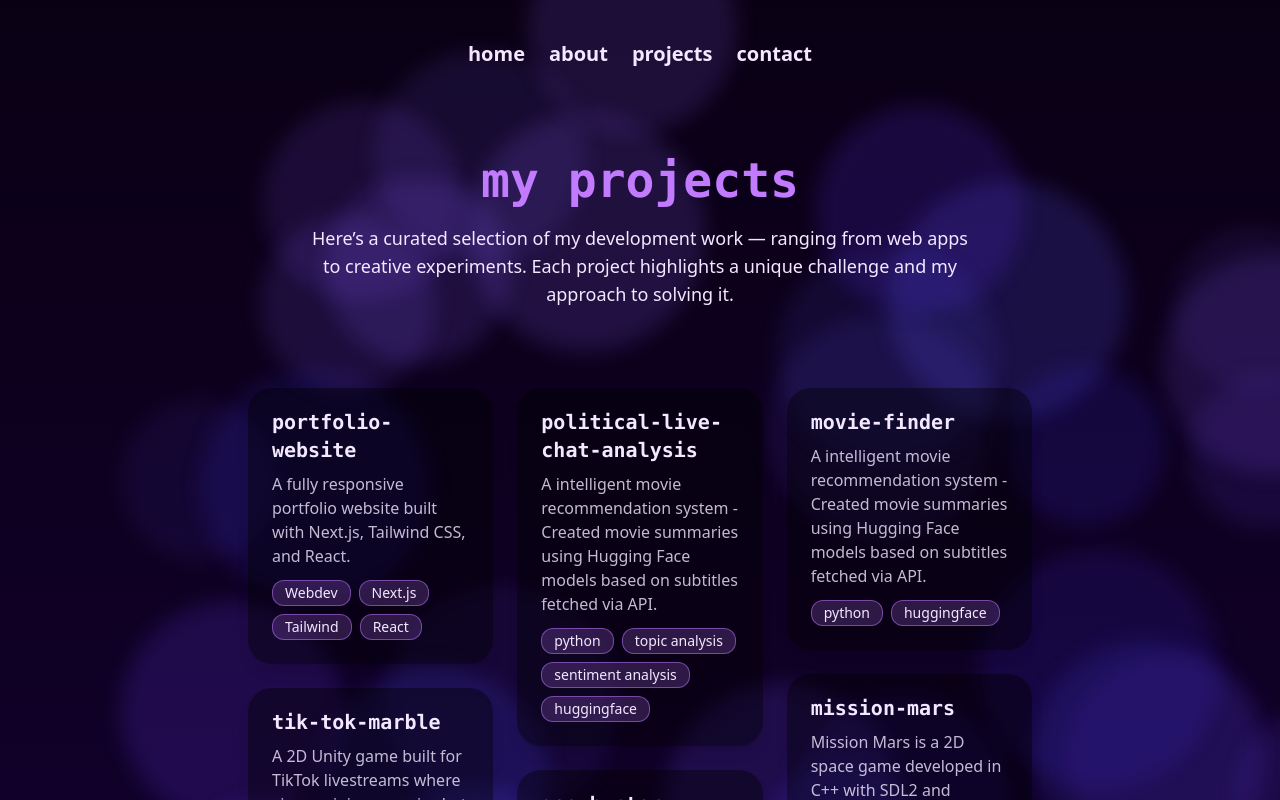
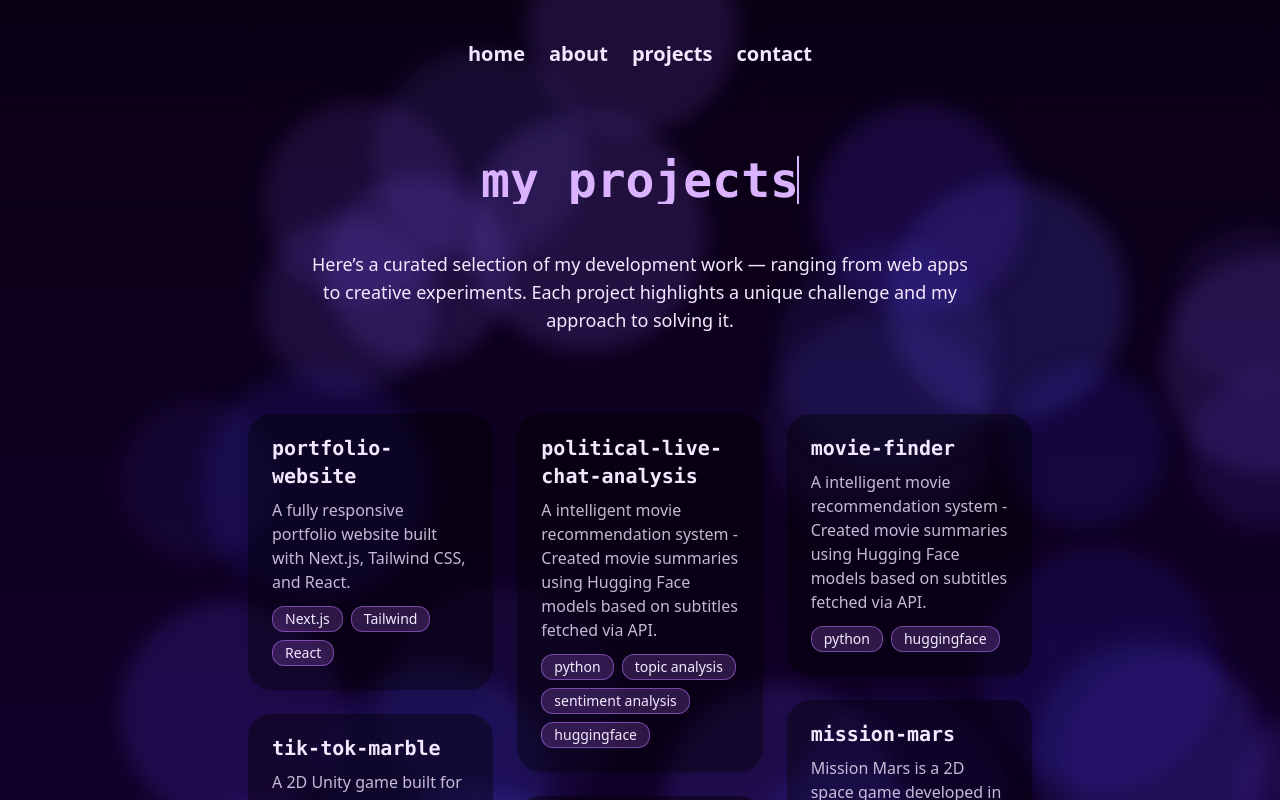
Before and after one commit to Mazzbit/portfolio-website, a Next.js app: page /projects in a window 1280 px wide. Shown: the top 800 px of the page. Built offline with nearby package versions, Linux system fonts and the light colour scheme; grey boxes are pictures that could not be loaded.

Commit message:
Added type animation to projects

```diff
--- a/src/app/globals.css
+++ b/src/app/globals.css
@@ -49,7 +49,16 @@
   }
 }
 
-.animate-typing {
+@keyframes typing-projects {
+  from {
+    width: 0ch;
+  }
+  to {
+    width: 11ch;
+  }
+}
+
+.animate-typing-name {
   width: 0ch;
   animation:
     typing 0.7s steps(6, end) forwards 0.3s,
@@ -60,6 +69,17 @@
   border-right: 2px solid #D8B4FE;
 }
 
+.animate-typing-projects {
+  width: 0ch;
+  animation:
+    typing-projects 0.7s steps(11, end) forwards 0.3s,
+    blink 1s step-end infinite;
+  white-space: nowrap;
+  overflow: hidden;
+  display: inline-block;
+  border-right: 2px solid #D8B4FE;
+}
+
 .animate-blink {
   animation: blink 1s step-end infinite;
 }
--- a/src/app/page.tsx
+++ b/src/app/page.tsx
@@ -27,7 +27,7 @@ export default function HomePage() {
           <section className="text-left max-w-2xl space-y-4 pl-4 lg:ml-[calc(100vw/6)]">
             <p className="text-2xl animate__animated animate__slideInUp">Hi there! I’m</p>
             <h1 className="text-6xl font-extrabold text-purple-300 font-mono leading-tight">
-              <span className="animate-typing select-none">Martin</span>
+              <span className="animate-typing-name select-none">Martin</span>
             </h1>
             <p className="text-2xl animate__animated animate__fadeIn [animation-delay:1s]">Full Stack Developer · Game Engineer · Creative Technologist</p>
             <p className="text-lg text-purple-400 animate__animated animate__fadeIn [animation-delay:1.25s] ">Based in Graz, Austria</p>
--- a/src/app/projects/page.tsx
+++ b/src/app/projects/page.tsx
@@ -10,7 +10,7 @@ const projects = [
     title: "portfolio-website",
     description: "A fully responsive portfolio website built with Next.js, Tailwind CSS, and React.",
     image: "/portfolio-website.png",
-    tags: ["Webdev", "Next.js", "Tailwind", "React"],
+    tags: ["Next.js", "Tailwind", "React"],
   },
   {
     title: "political-live-chat-analysis",
@@ -84,7 +84,7 @@ export default function HomePage() {
 
         {/* Projects Heading */}
         <div className="text-center mb-10 mt-10 animate__animated animate__fadeIn">
-          <h2 className="text-5xl font-mono font-bold text-purple-400 mb-5">my projects</h2>
+          <h2 className="animate-typing-projects select-none text-5xl font-mono font-extrabold text-purple-300 mb-10">my projects</h2>
           <p className="text-lg text-purple-100 max-w-2xl mx-auto">
             Here’s a curated selection of my development work — ranging from web apps to creative experiments. Each project highlights a unique challenge and my approach to solving it.
           </p>
```
